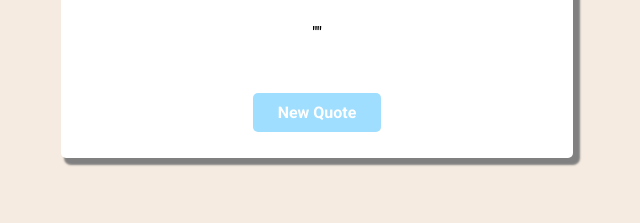
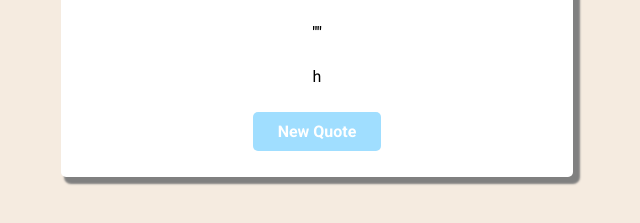
Before and after one commit to TanmayVidhate/Quote, a plain HTML site: page index.html in a window 1280 px wide. Shown: the part 163-386 px from the top of the page, without its empty margins (373-1013 px from the left). Drawn offline with Linux system fonts and the light colour scheme.

Commit message:
add p tag

```diff
--- a/index.html
+++ b/index.html
@@ -10,6 +10,7 @@
     <div class="container">
         <p id="headtxt">Quote Of the day</p>
         <p id="quote"></p>
+        <p id="writer">h</p>
         <button onclick="quote(api_url)">New Quote</button>
     </div>
     <script src="sricpt.js"></script>
```
